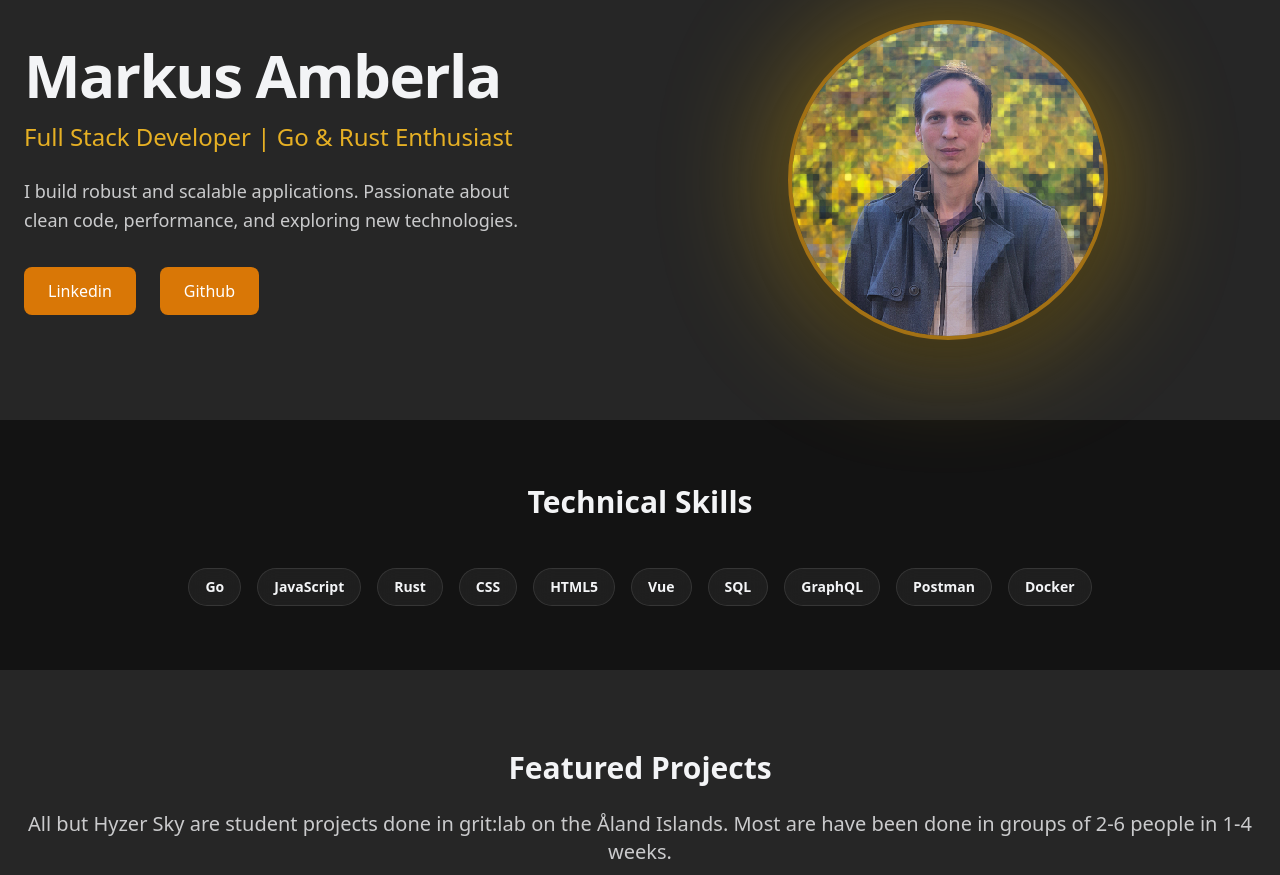
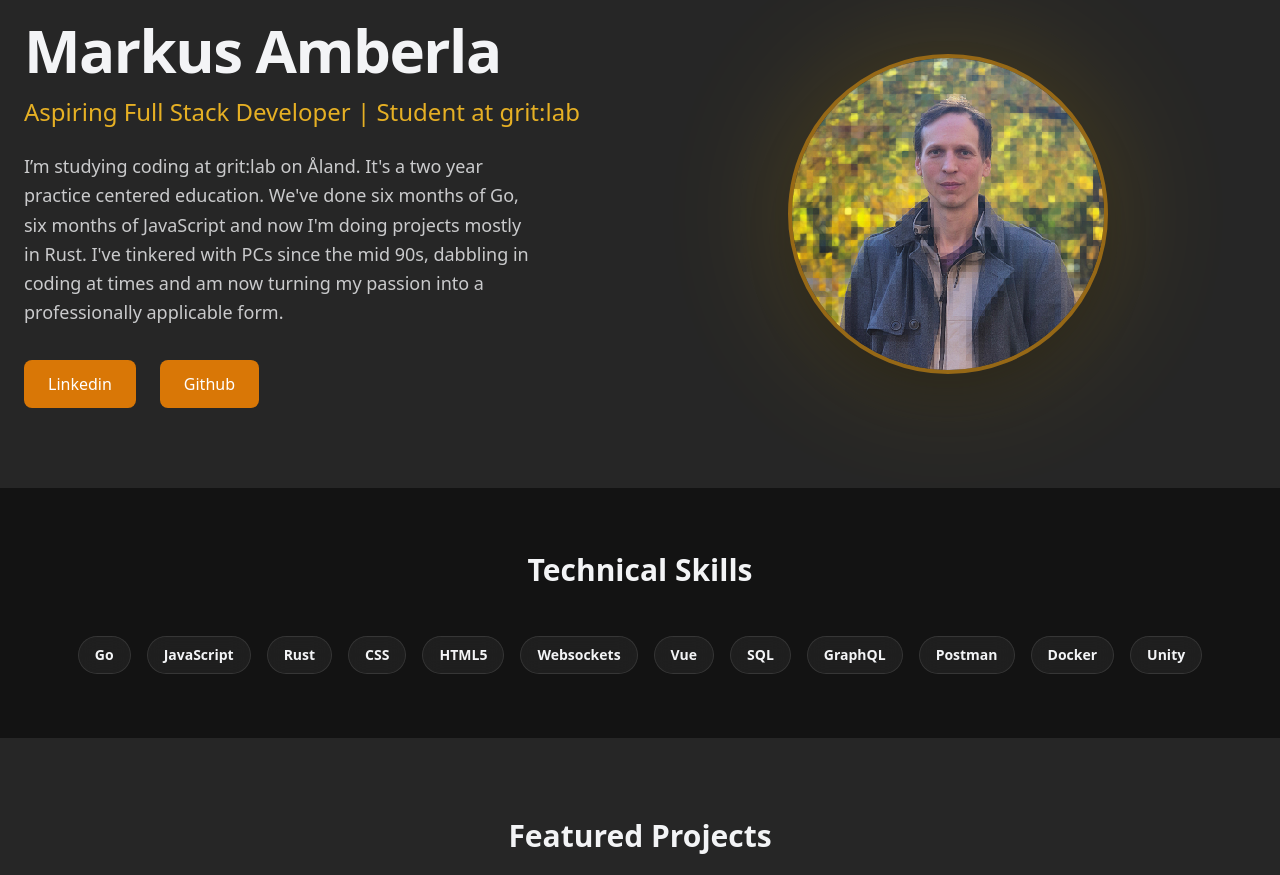
Before and after one commit to MarkusYPA/portfolio, a plain HTML site: page index.html in a window 1280 px wide. Shown: the part 60-935 px from the top of the page. Drawn offline with nearby package versions, Linux system fonts and the light colour scheme.

Commit message:
introduction and projects titles from config

```diff
--- a/config.js
+++ b/config.js
@@ -1,8 +1,8 @@
 window.portfolioConfig = {
   profile: {
     name: "Markus Amberla",
-    tagline: "Full Stack Developer | Go & Rust Enthusiast",
-    description: "I build robust and scalable applications. Passionate about clean code, performance, and exploring new technologies.",
+    tagline: "Aspiring Full Stack Developer | Student at grit:lab",
+    description: "I’m studying coding at grit:lab on Åland. It's a two year practice centered education. We've done six months of Go, six months of JavaScript and now I'm doing projects mostly in Rust. I've tinkered with PCs since the mid 90s, dabbling in coding at times and am now turning my passion into a professionally applicable form.",
     picture: "assets/enempi.jpg",
     social: {
       linkedin: "https://www.linkedin.com/in/markusamberla/",
@@ -11,20 +11,24 @@ window.portfolioConfig = {
   },
   theme: {
     colors: {
-      primary: "amber", // Tailwind color name (e.g., blue, indigo, teal) blue
-      background: "neutral-800", // Dark mode background gray-900
-      text: "gray-100", //gray-100
+      primary: "amber", // Tailwind color name (e.g., blue, indigo, teal)
+      background: "neutral-800",
+      text: "gray-100",
       glow: "amber-500",
     }
   },
   skills: [
-    "Go", "JavaScript", "Rust", "CSS", "HTML5",
-    "Vue", "SQL", "GraphQL", "Postman", "Docker"
+    "Go", "JavaScript", "Rust", "CSS", "HTML5", "Websockets",
+    "Vue", "SQL", "GraphQL", "Postman", "Docker", "Unity"
   ],
+  projects_title: {
+    title: "Featured Projects",
+    description: "All but Hyzer Sky are student projects in the 01 Edu curriculum, done at grit:lab on the Åland Islands. Most are have been done in groups of 1-6 people in 1-4 weeks.",
+  },
   projects: [
     {
       title: "Multiplayer FPS",
-      description: "Rust server and client that runs a self written raycaster game engine.",
+      description: "Rust server and client running a self written raycaster game engine.",
       link: "https://github.com/MarkusYPA/fps",
       image: "assets/blobhunter.png"
     },
@@ -36,7 +40,7 @@ window.portfolioConfig = {
     },
     {
       title: "Hyzer Sky",
-      description: "Single player disc golf game, released on Steam. I learned to write code by necessity while doing it which sparked my drive to learn to become a prope developer.",
+      description: "Single player disc golf game, developed in Unity and released on Steam. I learned to write code by necessity while doing it which sparked my drive to learn to become a prope developer.",
       link: "https://store.steampowered.com/app/1293000/Hyzer_Sky/",
       image: "assets/hyzersky.png"
     },
--- a/index.html
+++ b/index.html
@@ -1,5 +1,6 @@
 <!DOCTYPE html>
 <html lang="en">
+
 <head>
     <meta charset="UTF-8">
     <meta name="viewport" content="width=device-width, initial-scale=1.0">
@@ -22,16 +23,20 @@
         ::-webkit-scrollbar {
             width: 8px;
         }
+
         ::-webkit-scrollbar-track {
             background: #2b2b2b;
         }
+
         ::-webkit-scrollbar-thumb {
             background: #616161;
             border-radius: 4px;
         }
+
         ::-webkit-scrollbar-thumb:hover {
             background: #909090;
         }
+
         .glass-card {
             background: rgba(255, 255, 255, 0.05);
             backdrop-filter: blur(10px);
@@ -39,6 +44,7 @@
         }
     </style>
 </head>
+
 <body class="antialiased transition-colors duration-300">
 
     <!-- Main Container -->
@@ -49,7 +55,8 @@
             <div class="md:w-1/2 text-center md:text-left mt-10 md:mt-0">
                 <h1 id="profile-name" class="text-5xl md:text-6xl font-bold mb-4 tracking-tight"></h1>
                 <p id="profile-tagline" class="text-xl md:text-2xl mb-6 opacity-90 font-light"></p>
-                <p id="profile-description" class="text-lg mb-8 leading-relaxed opacity-80 max-w-lg mx-auto md:mx-0"></p>
+                <p id="profile-description" class="text-lg mb-8 leading-relaxed opacity-80 max-w-lg mx-auto md:mx-0">
+                </p>
 
                 <div id="social-links" class="flex justify-center md:justify-start space-x-6">
                     <!-- Social links injected here -->
@@ -57,8 +64,10 @@
             </div>
             <div class="md:w-1/2 flex justify-center">
                 <div class="relative">
-                    <div class="absolute inset-0 bg-yellow-500 rounded-full blur-3xl opacity-20 animate-pulse"></div> <!-- bg-blue-500 -->
-                    <img id="profile-picture" src="" alt="Profile" class="relative w-64 h-64 md:w-80 md:h-80 rounded-full object-cover border-4 border-opacity-50 shadow-2xl">
+                    <div class="absolute inset-0 bg-yellow-500 rounded-full blur-3xl opacity-20"></div>
+                    <!-- animate-pulse -->
+                    <img id="profile-picture" src="" alt="Profile"
+                        class="relative w-64 h-64 md:w-80 md:h-80 rounded-full object-cover border-4 border-opacity-50 shadow-2xl">
                 </div>
             </div>
         </header>
@@ -76,8 +85,10 @@
         <!-- Projects Section -->
         <section class="py-20">
             <div class="container mx-auto px-6">
-                <h2 class="text-3xl font-bold mb-6 text-center">Featured Projects</h2>
-                <h3 class="text-xl mb-12 opacity-80 text-center">All but Hyzer Sky are student projects done in grit:lab on the Åland Islands. Most are have been done in groups of 2-6 people in 1-4 weeks.</h3>
+                <h2 id="projects-title" class="text-3xl font-bold mb-6 text-center">
+                    <!-- Projects title injected here --></h2>
+                <h3 id="projects-description" class="text-xl mb-12 opacity-80 text-center">
+                    <!-- Projects description injected here --></h3>
                 <div id="projects-grid" class="grid grid-cols-1 md:grid-cols-2 lg:grid-cols-3 gap-8">
                     <!-- Projects injected here -->
                 </div>
@@ -95,4 +106,5 @@
     <script src="config.js"></script>
     <script src="script.js"></script>
 </body>
+
 </html>
--- a/script.js
+++ b/script.js
@@ -54,6 +54,16 @@ document.addEventListener('DOMContentLoaded', () => {
         skillsContainer.appendChild(badge);
     });
 
+    // --- Projects Description ---
+    const projectsTitle = document.getElementById('projects-title');
+    if (config.projects_title.title && projectsTitle) {
+        projectsTitle.textContent = config.projects_title.title;
+    }
+    const projectsDescription = document.getElementById('projects-description');
+    if (config.projects_title.description && projectsDescription) {
+        projectsDescription.textContent = config.projects_title.description;
+    }
+
     // --- Projects Section ---
     const projectsContainer = document.getElementById('projects-grid');
     (config.projects || []).forEach(project => {
```
